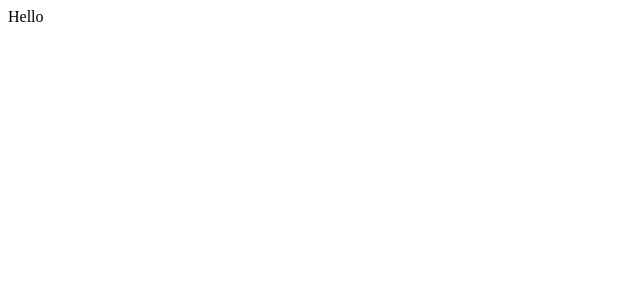
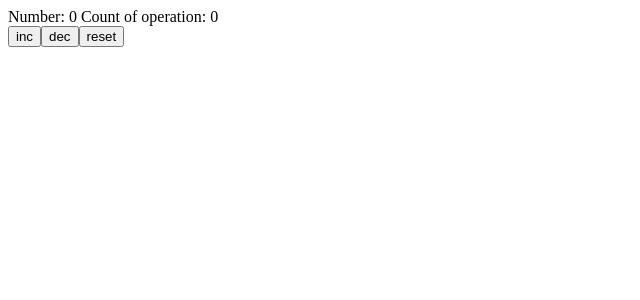
Before and after one commit to ylyanovikova/React, a React (Create React App) app: page / in a window 1280 px wide. Shown: the top 300 px of the page, without its empty margins (0-640 px from the left). Built offline with nearby package versions, Linux system fonts and the light colour scheme.

Commit message:
useReducer

```diff
--- a/src/App.js
+++ b/src/App.js
@@ -1,10 +1,35 @@
+import {useReducer} from "react";
+
+
+const init = (initState)=>{
+  return{count1: initState, count2: initState}
+}
+
+const reducer=(state, action)=>{
+  switch(action.type){
+    case "inc":
+      return {...state, count1: state.count1+1, count2: state.count2+1}
+    case "dec":
+      return{...state, count1: state.count1-1, count2: state.count2+1}
+    case "reset":
+      return{...state, count1: 0, count2: state.count2+1}
+  }
+}
 
 
 function App() {
+  const [state, dispatch] = useReducer(reducer, 0, init);
+
+
+
+
   return (
     <div>
-
-Hello
+      Number: {state.count1}    Count of operation: {state.count2}
+      <br/>
+      <button onClick={()=>dispatch({type: "inc"})}>inc</button>
+      <button onClick={()=>dispatch({type: "dec"})}>dec</button>
+      <button onClick={()=>dispatch({type: "reset"})}>reset</button>
 
     </div>
   );
```
